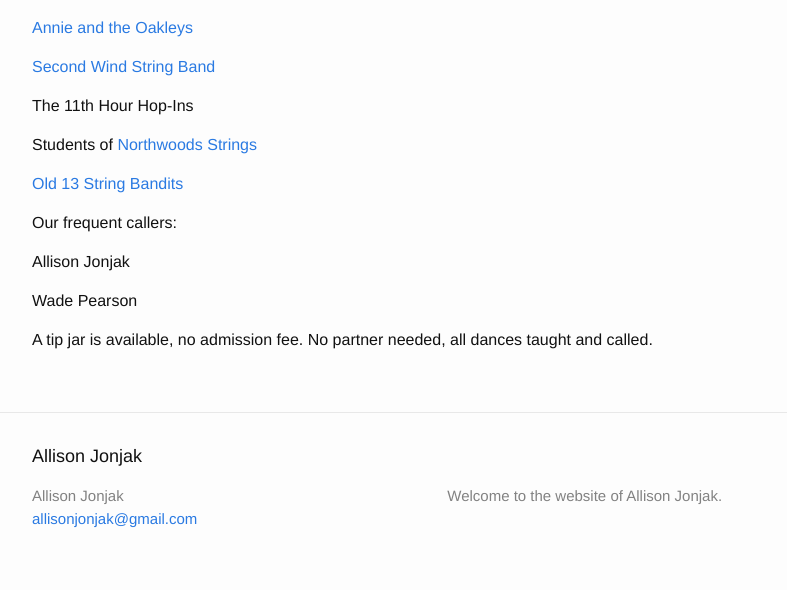
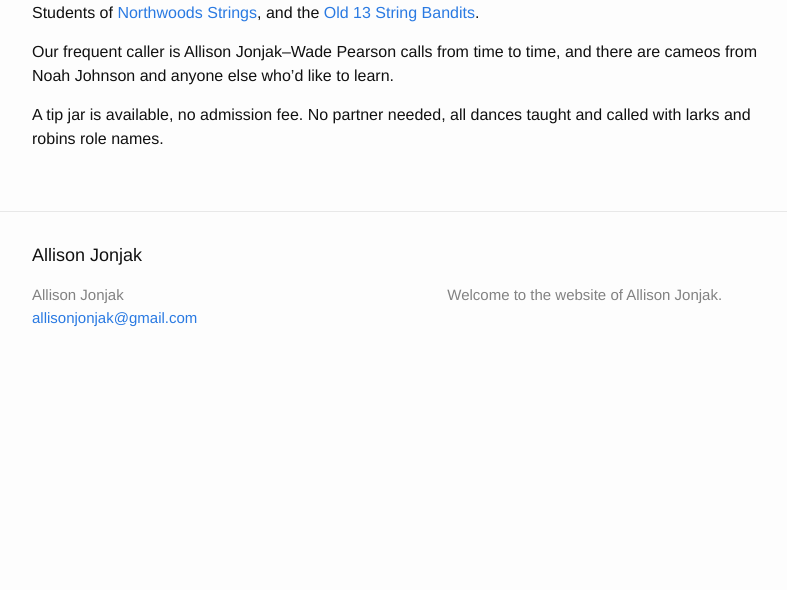
Before and after one commit to cranhandler/cranhandler.github.io, a Jekyll site: the page built from StoneLakeDance.md, in a window 1280 px wide. Shown: the part 803-1393 px from the top of the page, without its empty margins (238-1025 px from the left). Built offline with Jekyll 4.4.1, drawn with Linux system fonts in a browser that asks for light colours; after the commit the page ends 1192 px from its top, so only the background shows below that; some of the changed text lies outside the part shown.

Commit message:
Update StoneLakeDance.md

```diff
--- a/StoneLakeDance.md
+++ b/StoneLakeDance.md
@@ -19,27 +19,13 @@ Send an email to firstname.lastname@gmail.com to receive an email 1 day before t
 ![petronella](/img/scatterdance.mp4)
 
 
-Our frequent bands:
-
-[Annie and the Oakleys][]
-
-[Second Wind String Band][]
-
-The 11th Hour Hop-Ins
-
-Students of [Northwoods Strings]
-
-[Old 13 String Bandits][]
+Our frequent bands: [Annie and the Oakleys][], the [Second Wind String Band][], The 11th Hour Hop-Ins, Students of [Northwoods Strings], and the [Old 13 String Bandits][].
 
 
-Our frequent callers:
-
-Allison Jonjak
-
-Wade Pearson
+Our frequent caller is Allison Jonjak--Wade Pearson calls from time to time, and there are cameos from Noah Johnson and anyone else who'd like to learn.
 
 
-A tip jar is available, no admission fee. No partner needed, all dances taught and called.
+A tip jar is available, no admission fee. No partner needed, all dances taught and called with larks and robins role names.
 
 [Stone Lake Lion's Hall]: https://plus.codes/86QCRFW6+5J6
 [Annie and the Oakleys]: https://www.facebook.com/annieandtheoakleys
```
